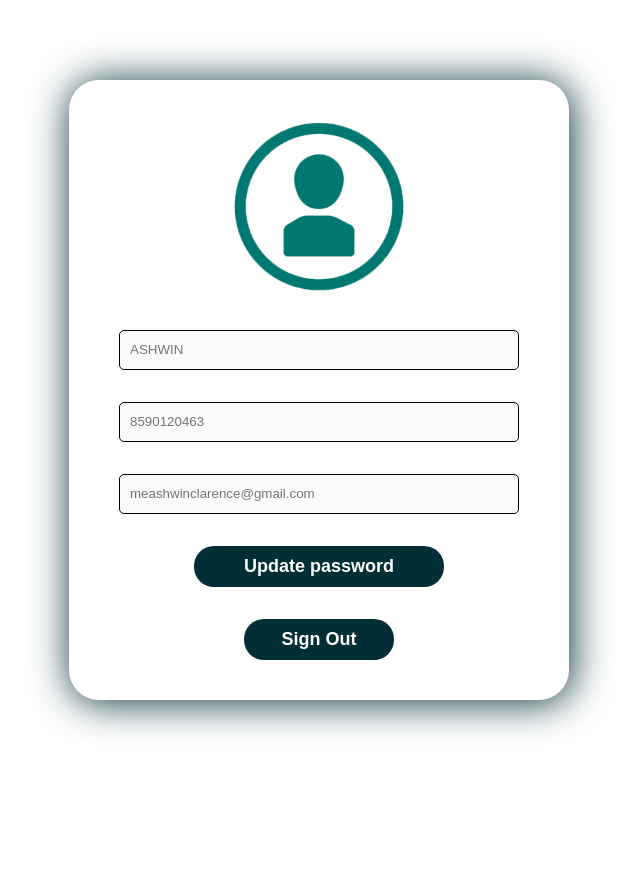
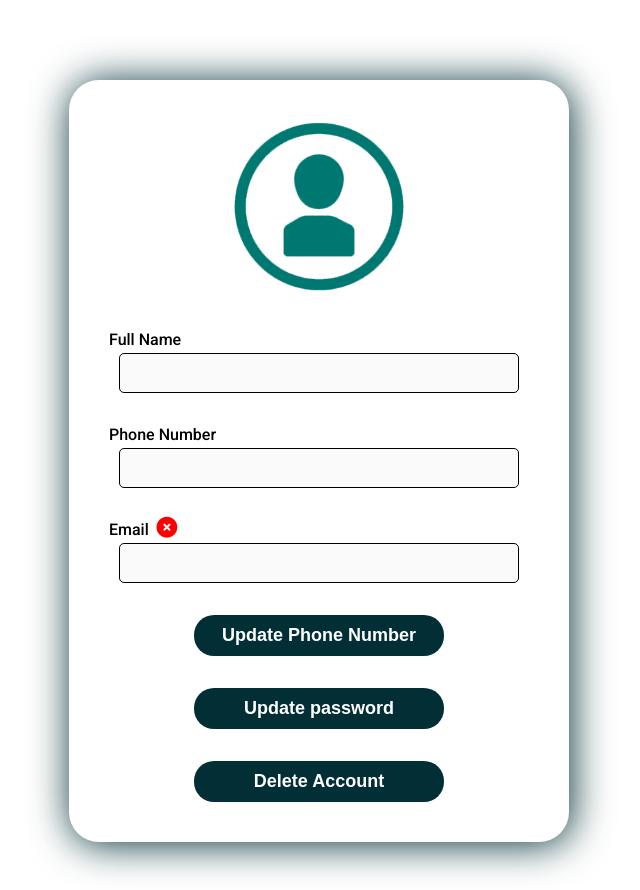
Before and after one commit to ashwinclarence/OLX, a React (Create React App) app: page /profile in a window 1280 px wide. Shown: the whole page, without its empty margins (321-961 px from the left). Before the commit the page ends 800 px from the top, so only its background shows below. Built offline with nearby package versions, Linux system fonts and the light colour scheme; no server answers.

Commit message:
profile folder updated

```diff
--- a/src/Components/Navbar/Navbar.jsx
+++ b/src/Components/Navbar/Navbar.jsx
@@ -1,12 +1,13 @@
-import React from 'react'
+import React, { useState } from 'react'
 import logo from './logo.png'
 import './Navbar.css'
 import { Link } from 'react-router-dom'
 import { auth } from '../../firebase/config'
-import { signOut } from 'firebase/auth'
+import { onAuthStateChanged, signOut } from 'firebase/auth'
 import userimage from './profile.jpg'
 function Navbar() {
-
+  const[userStatus,setUserStatus]=useState(false)
+  const[username,SetUsername]=useState('')
   const logout=async(e)=>{
     e.preventDefault()
     try {
@@ -17,6 +18,14 @@ function Navbar() {
       console.log(error.message);
     }
   }
+  onAuthStateChanged(auth,(user)=>{
+    if(user!==null){
+      SetUsername(user.displayName)
+      setUserStatus(true)
+    }else{
+      setUserStatus(false)
+    }
+  })
 
   return (
     <div className='navbar'>
@@ -54,6 +63,7 @@ function Navbar() {
                 <img src={userimage} alt="" className='userimg'/>
                 <div className="drop-profile-nav-list">
                  <p className='imageholder'><img src={userimage} alt="" className='userimg-inside'/></p>
+              <p >{userStatus?username:"User"}</p>
                <Link to='/profile' className='view-profile-nav'> <p >View Profile</p></Link>
                <Link to='/profile' className='view-profile-nav'> <p>Verify email</p></Link>
                <Link to='/profile' className='view-profile-nav'> <p>Change Password</p></Link>
--- a/src/Components/Profile/Profile.css
+++ b/src/Components/Profile/Profile.css
@@ -35,14 +35,19 @@
     margin: auto;
     width: 50%;
 }
+.profile-box label{
+    display: flex;
+    margin-top: 2rem;
+    margin-bottom: 4px;
+}
 .profile-box input {
     display: block;
     margin: auto;
     width: 400px;
     height: 40px;
-    margin-top: 2rem;
     border: 1px solid #000;
     border-radius: 5px;
+    padding-left: 1rem;
 }
 .profile-box input::placeholder{
     padding-left: 10px;
@@ -69,6 +74,15 @@
 .profile-box button:hover{
     scale: 1.05;
 }
-.profile-box h5{
-    margin-top: 2rem;
+
+
+.fa-circle-xmark{
+    color: red;
+    scale: 1.3;
+    margin-left: 10px;
 }
+.fa-circle-check{
+    color: green;
+    scale: 1.3;
+    margin-left: 10px;
+}
--- a/src/Components/Profile/Profile.jsx
+++ b/src/Components/Profile/Profile.jsx
@@ -1,41 +1,51 @@
-import React from 'react'
+import React, { useState } from 'react'
 import './Profile.css'
 import profileImage from "./profile.png"
-import {signOut} from 'firebase/auth'
 import {auth} from '../../firebase/config'
+import { onAuthStateChanged } from 'firebase/auth'
+
+
+
 function Profile() {
+    const[username,SetUsername]=useState('')
+    const [phone, setPhone] = useState('')
+    const [email, setEmail] = useState('')
+    const[emailVerify,setEmailVerify]=useState(false)
 
-    //function to signout
-    const signout=async(e)=>{
-        try{
-            await signOut(auth)
-        }catch(error){
-            console.log(error);
-            alert(error)
-        }
-    }
+    onAuthStateChanged(auth,(user)=>{
+          SetUsername(user.displayName)
+          setPhone(user.phoneNumber)
+          setEmail(user.email)
+          if(user.emailVerified){
+            setEmailVerify(true)
+          }else{
+            setEmailVerify(false)
+          }
+      })
+
   return (
     <div className='profile'>
         <div className="profile-box">
             <form action="">
                 <img src={profileImage} alt="" />
+                <label htmlFor="">Full Name</label>
                 <input
                 type="text"
-                value={null}
-                placeholder='ASHWIN'
+                value={username!=null?username:"error loading username"}
                 disabled />
+                <label htmlFor="">{phone!=null?<span style={{color:'#000'}}>Phone Number</span>:<span style={{color:'#FF0000'}}>Phone Number</span>}</label>
                 <input
                 type="tel"
-                value={null}
-                placeholder='8590120463'
+                value={phone!=null?phone:"update Phone number"}
                 disabled />
+                <label htmlFor="">Email {emailVerify?<i class="fa-solid fa-circle-check" title='verified email'></i>:<i class="fa-solid fa-circle-xmark" title='Email not verfied'></i>} </label>
                 <input
                 type="text"
-                value={null}
-                placeholder='meashwinclarence@gmail.com'
+                value={email!=null?email:"error loading email"}
                 disabled />
+                <button className='update-password'>Update Phone Number</button>
                 <button className='update-password'>Update password</button>
-                <button onClick={signout}>Sign Out</button>
+                <button className='update-password'>Delete Account</button>
             </form>
         </div>
 
--- a/src/Pages/ProfilePage.jsx
+++ b/src/Pages/ProfilePage.jsx
@@ -1,11 +1,11 @@
 import React from 'react'
 // import Navbar from '../Components/Navbar/Navbar'
-import UserProfile from '../Components/UserProfile/UserProfile'
+import Profile from '../Components/Profile/Profile'
 // import Footer from '../Components/Footer/Footer'
 function ProfilePage() {
   return (
     <div className='profilePage'>
-      <UserProfile/>
+      <Profile/>
     </div>
   )
 }
```
